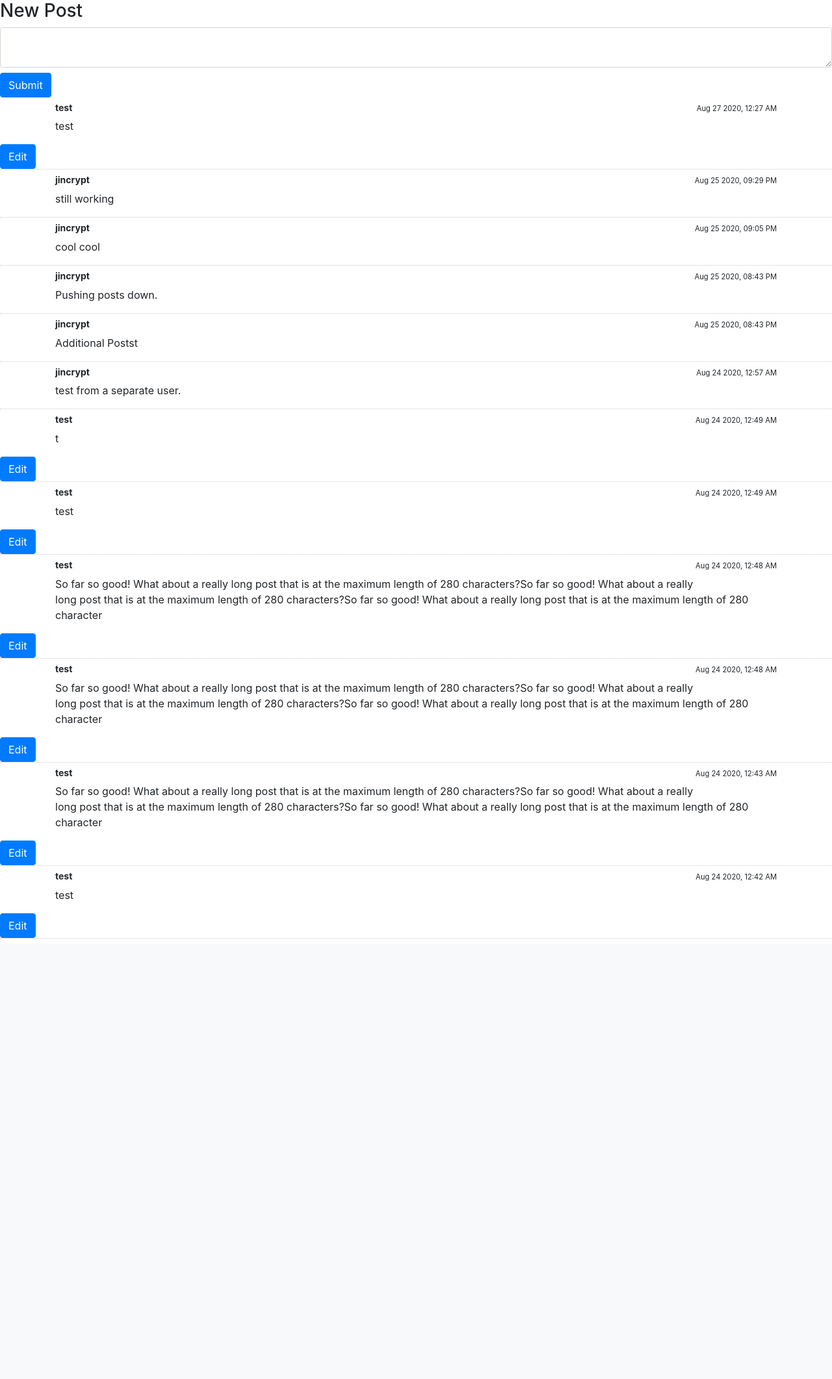
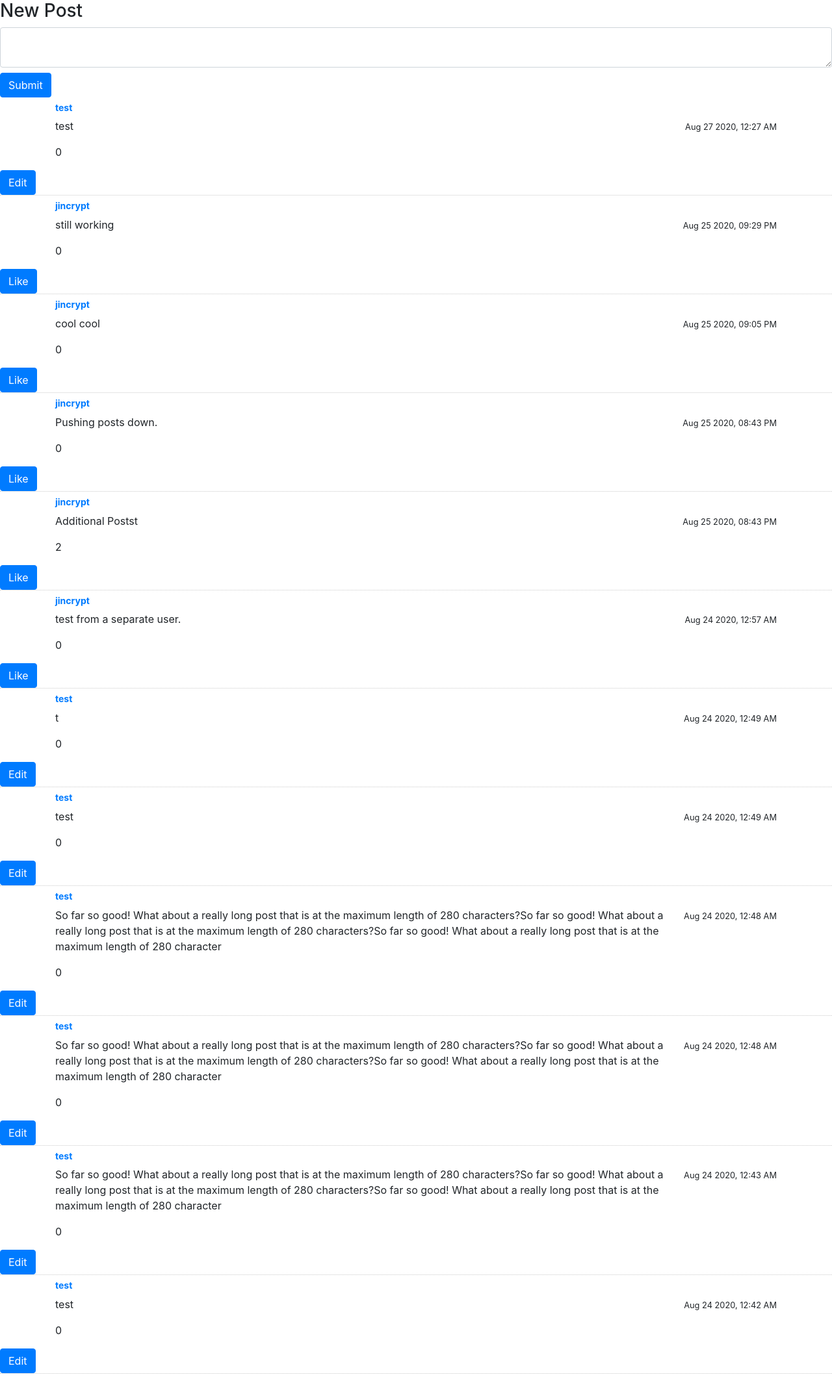
Before and after one commit to jincrypt/web50, a Django app: page / in a window 1280 px wide. Shown: the part 56-2179 px from the top of the page at 65% size. Before the commit the page ends 1501 px from the top, so only its background shows below. Run offline with Django 3.2, Linux system fonts and the light colour scheme; a user stored in the database is signed in; data comes from the database, SQL or seed files in the repository; both versions use the stored data as it was after the commit; data that the repository does not hold is empty; some libraries are stand-ins or nearby versions.

Commit message:
working on like system

```diff
--- a/projects/2020/x/project4/network/models.py
+++ b/projects/2020/x/project4/network/models.py
@@ -14,7 +14,7 @@ class Post(models.Model):
     user = models.ForeignKey("User", on_delete=models.CASCADE, related_name="posts")
     body = models.CharField(blank=False, max_length=280)
     timestamp = models.DateTimeField(auto_now_add=True)
-    # likes = models.PositiveIntegerField(default=0)
+    likes = models.PositiveIntegerField(default=0)
 
     def serialize(self):
         return {
@@ -22,6 +22,7 @@ class Post(models.Model):
             "user": self.user.username,
             "body": self.body,
             "timestamp": self.timestamp.strftime("%b %#d %Y, %#I:%M %p"),
+            "likes": self.likes
         }
 
 
@@ -31,3 +32,8 @@ class Followers(models.Model):
 
     def __str__(self):
         return f'{self.followee} is following {self.following}'
+
+
+class Likes(models.Model):
+    user = models.ForeignKey(User, on_delete=models.CASCADE, related_name="likes_user")
+    post = models.ForeignKey(Post, on_delete=models.CASCADE, related_name="likes_post")
--- a/projects/2020/x/project4/network/static/network/index.js
+++ b/projects/2020/x/project4/network/static/network/index.js
@@ -18,6 +18,28 @@ function load_post(post_id) {
 
 
 function all_posts() {
+{/* <div id="post">
+  <div id="user">
+    <a href="/profile/frasulov">frasulov</a>
+  </div>
+  <div class="detail">
+    <h3>Fagan</h3>
+    <div>Iyiyim sen nasilsin?</div>
+    <div class="text-muted" style="font-size: 14px;">
+      August 03, 2020 09:31:23
+    </div>
+    <div>
+      <span>
+        <i style="color:red" class="fas fa-heart" aria-hidden="true"></i>
+        3 people liked
+      </span>
+    </div>
+  </div>
+</div> */}
+
+
+
+
     const all_posts = document.querySelector('#all_posts');
     all_posts.innerHTML = ''
     fetch('/posts')
@@ -29,6 +51,7 @@ function all_posts() {
         const timestamp = data[i].timestamp;
         const new_post = document.createElement('div')
         const post_id = data[i]['id']
+        const likes = data[i]['likes']
 
         new_post.className = 'mb-2'
         new_post.style = 'border-bottom: 1px dotted #ccc'
@@ -36,9 +59,12 @@ function all_posts() {
         new_post.innerHTML = `
                               <div class="media container mt-2">
                                   <div class="media-body">
-                                      <h5 class="media-heading user_name" style="font-size:14px; font-weight: bold">${ owner }
+                                      <h5 class="media-heading user_name" style="font-size:14px; font-weight: bold">
+                                      <a href='profile/${owner}'>${ owner }</a>
+                                      </h5>
                                       <p class="float-right"><small>${ timestamp }</small></p></h5>
                                       <p data-id=${ post_id }>${ body }</p>
+                                      <p data-likesid=${ post_id }>${ likes }</p>
                                   </div>
                               </div>`
 
@@ -49,9 +75,25 @@ function all_posts() {
           edit.setAttribute('data-id', post_id);
           edit.addEventListener('click', () => edit_post(post_id))
           new_post.appendChild(edit)
+        } else {
+          const likebutton = document.createElement('button');
+
+          // like_unlike returns a promise object. So we need to callback to apply the result
+          like_unlike(post_id)
+          .then(result => {
+            likebutton.innerHTML= result
+          });
+          likebutton.className = 'btn btn-primary';
+          likebutton.setAttribute('data-likesid', post_id);
+          // likebutton.addEventListener('click', () => edit_post(post_id))
+          new_post.appendChild(likebutton)
         }
 
+
+
         all_posts.append(new_post);
+
+
       }
       console.log(data);
     })
@@ -164,3 +206,44 @@ function new_post() {
     return false;
   }
 }
+
+async function like_unlike(post_id) {
+  let response = await fetch(`/like/${post_id}`)
+  let result = response.status;
+  console.log(result)
+  let test = ''
+  if (result === 204) {
+    test = 'Unlike'
+  } else {
+    test ='Like'
+  }
+  console.log(result, test)
+  return test
+}
+//  !! Doesnt work. Promises have to resolve before it returns.... back to the drawing board for likes
+// function like_unlike(post_id) {
+//   const button_div = document.createElement('div')
+//   var result = ''
+//   fetch(`/like/${post_id}`)
+//   .then(response => {
+//     if (response.status === 204) {
+//       // const like_button = document.createElement('button')
+//       // like_button.className = 'btn btn-secondary'
+//       // like_button.innerHTML = 'Like'
+//       result = 'Hello';
+
+//     } else {
+//       // const unlike_button = document.createElement('button')
+//       // unlike_button.className = 'btn btn-secondary'
+//       // unlike_button.innerHTML = 'Unlike'
+
+//       // button_div.innerHTML= ''
+//       // button_div.appendChild(unlike_button)
+//       console.log('test')
+//       result = 'bye'
+
+//     }
+//   })
+//   .then(response=>{
+//     return result})
+// }
--- a/projects/2020/x/project4/network/static/network/profile.js
+++ b/projects/2020/x/project4/network/static/network/profile.js
@@ -37,7 +37,6 @@ function follow_unfollow() {
         })
         button_div.innerHTML= ''
         button_div.appendChild(unfollow_button)
-        console.log('204')
       } else {
         console.log(response.status)
         const follow_button = document.createElement('button')
--- a/projects/2020/x/project4/network/templates/network/layout.html
+++ b/projects/2020/x/project4/network/templates/network/layout.html
@@ -12,7 +12,7 @@
     <body>
 
         <nav class="navbar navbar-expand-lg navbar-light bg-light">
-            <a class="navbar-brand" href="#">Network</a>
+            <a class="navbar-brand" href="{% url 'index' %}">Network</a>
 
             <div>
               <ul class="navbar-nav mr-auto">
@@ -26,7 +26,7 @@
                 </li>
                 {% if user.is_authenticated %}
                     <li class="nav-item">
-                        <a class="nav-link" href="#">Following</a>
+                        <a class="nav-link" href="{% url 'following' %}">Following</a>
                     </li>
                     <li class="nav-item">
                         <a class="nav-link" href="{% url 'logout' %}">Log Out</a>
--- a/projects/2020/x/project4/network/urls.py
+++ b/projects/2020/x/project4/network/urls.py
@@ -9,13 +9,15 @@ urlpatterns = [
     path("logout", views.logout_view, name="logout"),
     path("register", views.register, name="register"),
     path("profile/<str:owner>", views.profile, name="profile"),
+    path("following", views.following, name="following"),
 
     # API Routes
     path("posts", views.posts, name="posts"),
     path("posts/<int:post_id>", views.reload_post, name="reload"),
     path("edit_post/<int:post_id>", views.edit_post, name="edit"),
     path("UserRelationship/<str:owner>", views.UserRelationship, name="follow"),
-    path("followers/<str:owner>", views.FollowerCount, name="count")
+    path("followers/<str:owner>", views.FollowerCount, name="count"),
+    path("like/<int:post_id>", views.like, name="likes")
 
     # # API Routes
     # path("emails", views.compose, name="compose"),
--- a/projects/2020/x/project4/network/views.py
+++ b/projects/2020/x/project4/network/views.py
@@ -7,7 +7,7 @@ from django.urls import reverse
 from django.core.exceptions import ValidationError
 from django.core import serializers
 
-from .models import User, Post, Followers
+from .models import User, Post, Followers, Likes
 
 
 def index(request):
@@ -163,3 +163,46 @@ def reload_post(request, post_id):
             return JsonResponse(post.serialize())
         else:
             return JsonResponse({"message": "Bad Actor"}, status=400)
+
+
+def following(request):
+    owner_id = User.objects.get(username=request.user).id
+    followers = list(User.objects.filter(follow=owner_id))
+    posts = Post.objects.filter(user__in=followers).order_by('-timestamp')
+
+    return render(request, "network/following.html", {
+        "posts":posts
+    })
+
+def like(request, post_id):
+    owner = User.objects.get(username=request.user).id
+    post = Post.objects.get(id=post_id)
+
+
+    try:
+        like_status = Likes.objects.get(user=owner, post=post.id)
+    except:
+        like_status = False
+
+    if request.method == "GET":
+        if like_status:
+            return JsonResponse({"message": 'User current likes the post'}, status=204)
+        else:
+            return JsonResponse({"message": "User doesn't like"}, status=200)
+
+
+
+    if request.method =="PUT":
+        if like_status:
+            like_status.delete()
+            post.likes = Likes.objects.filter(post=post_id).count()
+
+            return JsonResponse({"message": f'unliked'}, status=204)
+        else:
+            new_like = Likes(user=owner, post=post)
+            try:
+                new_like.full_clean()
+                new_like.save()
+                return JsonResponse({"message": f'like'}, status=204)
+            except ValidationError as e:
+                return JsonResponse({"message": e.message_dict['body']}, status=400)
--- a/projects/2020/x/project4/project4/todo.txt
+++ b/projects/2020/x/project4/project4/todo.txt
@@ -12,8 +12,9 @@ Profile page
 - styling
 
 Following
-- following link brings you to a page where they see all posts made by users that you follow
-- page behaves the same as "All Posts" with more limited set of posts (see email?)
+- [done] following link brings you to a page where they see all posts made by users that you follow
+- [done] page behaves the same as "All Posts" with more limited set of posts (see email?)
+- styling
 
 
 Pagination
```
Also changed, not shown: projects/2020/x/project4/network/templates/network/following.html (added, +15 -0 lines), projects/2020/x/project4/db.sqlite3, projects/2020/x/project4/network/migrations/0005_auto_20200831_1942.py (added).
